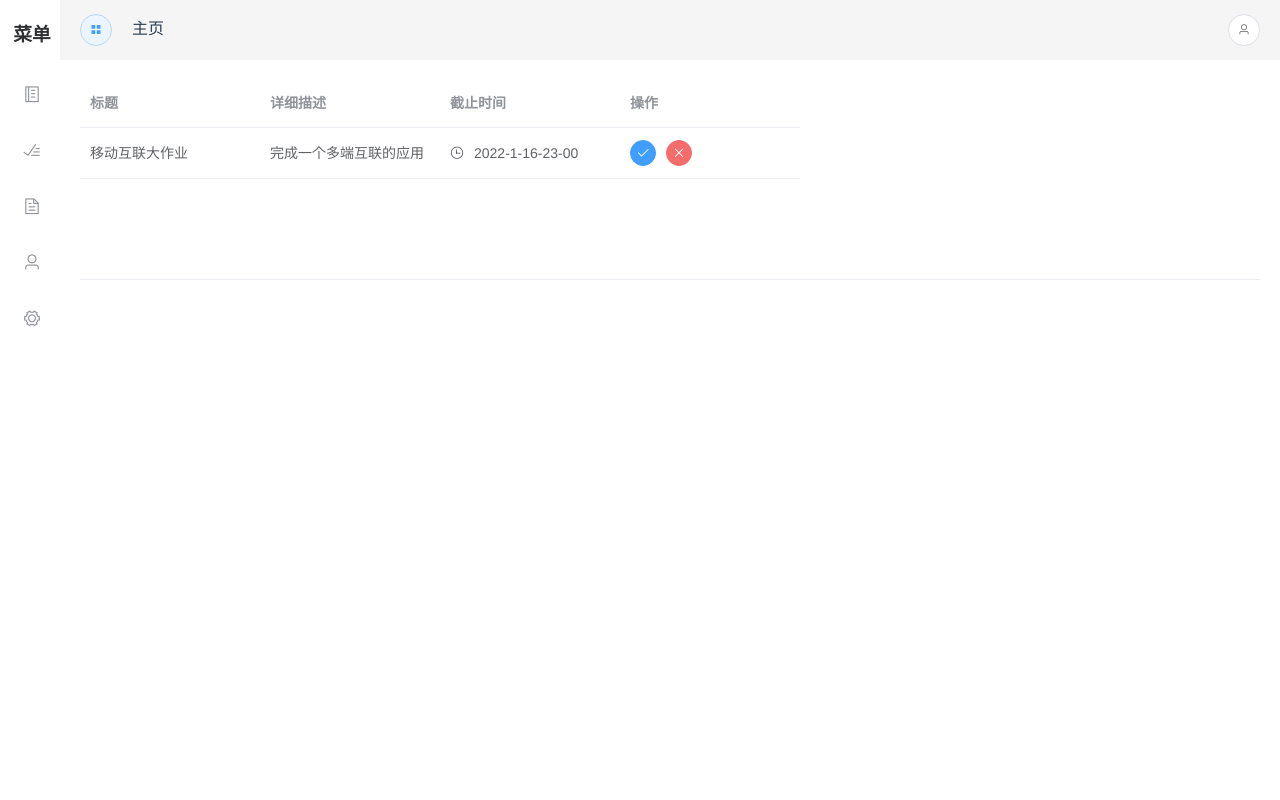
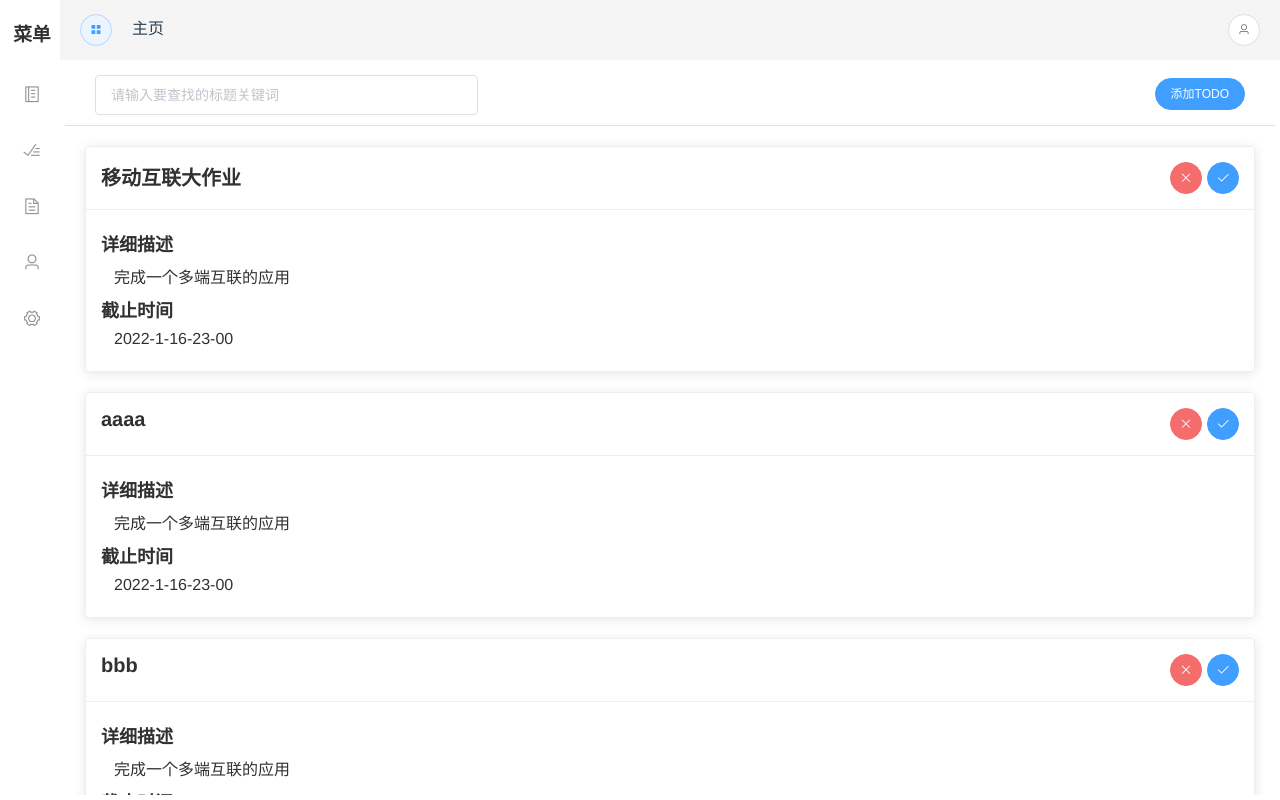
Before and after one commit to zhou886/Dandelion_Todo, a Vue app: page /setting in a window 1280 px wide. Both pictures are taken after a click on the item 32 px from the left and 92 px from the top of the page. Built offline with nearby package versions, Linux system fonts and the light colour scheme.

Commit message:
Complete MainDoneComponent and MainUndoneComponent

```diff
--- a/src/App.vue
+++ b/src/App.vue
@@ -11,6 +11,7 @@
   -moz-osx-font-smoothing: grayscale;
   text-align: center;
   color: #2c3e50;
+  overflow: hidden;
 }
 
 html,
@@ -18,7 +19,6 @@ body,
 #app {
   margin: 0;
   padding: 0;
-  overflow: hidden;
   height: 100%;
 }
 </style>
--- a/src/components/MainDoneComponent.vue
+++ b/src/components/MainDoneComponent.vue
@@ -1,33 +1,127 @@
 <template>
   <div class="done">
-    <el-table stripe height="200" :data="doneList">
-      <el-table-column prop="title" label="标题" width="180"></el-table-column>
-      <el-table-column
-        prop="description"
-        label="详细描述"
-        width="180"
-      ></el-table-column>
-      <el-table-column  label="截止时间" width="180">
-        <template slot-scope="scope">
-          <i class="el-icon-time"></i>
-          <span style="margin-left: 10px">{{ scope.row.deadline }}</span>
-        </template>
-      </el-table-column>
-      <el-table-column  label="完成时间" width="180">
-        <template slot-scope="scope">
-          <i class="el-icon-time"></i>
-          <span style="margin-left: 10px">{{ scope.row.completeAt }}</span>
-        </template>
-      </el-table-column>
-    </el-table>
+    <el-container>
+      <el-header>
+        <el-col :xs="24" :span="8">
+          <el-input
+            v-model="search"
+            placeholder="请输入要查找的标题关键词"
+          ></el-input>
+        </el-col>
+      </el-header>
+      <el-divider></el-divider>
+      <el-main>
+        <el-col>
+          <el-card
+            class="box-card"
+            v-for="(item, index) in doneList"
+            :key="index"
+          >
+            <div slot="header">
+              <el-row>
+                <el-col :xs="12" :span="16">
+                  <span>{{ item.title }}</span>
+                </el-col>
+                <el-col :xs="12" :span="8">
+                  <el-popconfirm
+                    title="确定要删除这条TODO吗?"
+                    confirm-button-text="确定"
+                    cancel-button-text="取消"
+                    @confirm="deleteButtonClick(item)"
+                  >
+                    <el-button
+                      icon="el-icon-close"
+                      type="danger"
+                      round
+                      slot="reference"
+                    ></el-button>
+                  </el-popconfirm>
+                </el-col>
+              </el-row>
+            </div>
+            <div class="discripion">
+              <h3>详细描述</h3>
+              <p v-if="!item.discription">无</p>
+              <p v-else>{{ item.discription }}</p>
+            </div>
+            <div class="deadline">
+              <h3>截止时间</h3>
+              <p>{{ item.deadline }}</p>
+            </div>
+            <div class="completeAt">
+              <h3>完成时间</h3>
+              <p>{{ item.completeAt }}</p>
+            </div>
+          </el-card>
+        </el-col>
+      </el-main>
+    </el-container>
   </div>
 </template>
 
 <style lang="scss" scoped>
-.done{
-  .el-table{
-    display:flow-root;
+.done {
+  height: 100%;
+  .el-container,
+  .el-main {
+    height: 100%;
+    overflow-y: auto;
+    padding: 0px;
+    margin: 0px;
   }
+  .el-header {
+    height: 50px;
+    .el-input {
+      margin-top: 10px;
+      float: left;
+    }
+  }
+  .el-divider {
+    margin: 0px;
+  }
+}
+
+.el-main {
+  .box-card {
+    .el-button {
+      padding: 8px;
+      float: right;
+      margin-right: 10px;
+    }
+  }
+}
+
+/deep/ .el-card__header {
+  padding: 15px;
+}
+/deep/ .el-card__body {
+  padding: 15px;
+}
+.clearfix:before,
+.clearfix:after {
+  display: table;
+  content: '';
+}
+.clearfix:after {
+  clear: both;
+}
+.box-card {
+  margin: 20px;
+  text-align: left;
+}
+span {
+  font-size: 20px;
+  font-weight: 900;
+}
+h3 {
+  margin: 5px;
+  margin-left: 0px;
+  font-size: 18px;
+}
+p {
+  font-size: 16px;
+  margin: 8px;
+  padding-left: 5px;
 }
 </style>
 
@@ -35,15 +129,26 @@
 export default {
   data () {
     return {
+      search: ''
     }
   },
   methods: {
+    deleteButtonClick (item) {
+      this.$store.commit('removeDoneEntity', item)
+    }
   },
   computed: {
     doneList () {
       // 向拉取doneList的数据
       // 然后用this.$store.commit('addDoneEntity, doneEntity')加到vuex里面
-      return this.$store.state.doneRepository.doneList
+      const tmpList = this.$store.state.doneRepository.doneList
+      if (this.search) {
+        return tmpList.filter((item) => {
+          return item.title.includes(this.search)
+        })
+      } else {
+        return tmpList
+      }
     }
   }
 }
--- a/src/components/MainSettingComponent.vue
+++ b/src/components/MainSettingComponent.vue
@@ -1,5 +1,37 @@
 <template>
-    <div class="setting">
-        设置界面
-    </div>
+  <div class="setting">
+    <el-row :gutter="10">
+      <el-col :xs="8" :sm="6" :md="4" :lg="3" :xl="1">
+        <div class="grid-content bg-purple"></div>
+      </el-col>
+      <el-col :xs="4" :sm="6" :md="8" :lg="9" :xl="11">
+        <div class="grid-content bg-purple-light"></div>
+      </el-col>
+      <el-col :xs="4" :sm="6" :md="8" :lg="9" :xl="11">
+        <div class="grid-content bg-purple"></div>
+      </el-col>
+      <el-col :xs="8" :sm="6" :md="4" :lg="3" :xl="1">
+        <div class="grid-content bg-purple-light"></div>
+      </el-col>
+    </el-row>
+  </div>
 </template>
+
+<style>
+.el-col {
+  border-radius: 4px;
+}
+.bg-purple-dark {
+  background: #99a9bf;
+}
+.bg-purple {
+  background: #d3dce6;
+}
+.bg-purple-light {
+  background: #e5e9f2;
+}
+.grid-content {
+  border-radius: 4px;
+  min-height: 36px;
+}
+</style>
--- a/src/components/MainUndoneComponent.vue
+++ b/src/components/MainUndoneComponent.vue
@@ -1,58 +1,219 @@
 <template>
-  <div class="done">
-    <el-table stripe height="200" :data="todoList">
-      <el-table-column prop="title" label="标题" width="180"></el-table-column>
-      <el-table-column
-        prop="description"
-        label="详细描述"
-        width="180"
-      ></el-table-column>
-      <el-table-column label="截止时间" width="180">
-        <template slot-scope="scope">
-          <i class="el-icon-time"></i>
-          <span style="margin-left: 10px">{{ scope.row.deadline }}</span>
-        </template>
-      </el-table-column>
-      <el-table-column label="操作" width="180">
-        <template slot-scope="scope">
+  <div class="undone">
+    <el-container>
+      <el-header>
+        <div class="addTodoArea">
+          <el-row>
+            <el-col :span="8" :xs="14">
+              <el-input
+                v-model="search"
+                placeholder="请输入要查找的标题关键词"
+              ></el-input>
+            </el-col>
+            <el-col :span="16" :xs="10">
               <el-button
-            class="elbutton"
+                type="primary"
+                round
+                size="small"
+                @click="dialogVisible = true"
+                class="btnAdd"
+              >
+                添加TODO
+              </el-button>
+              <el-dialog
+                title="添加TODO"
+                :visible.sync="dialogVisible"
+                width="40%"
+                :before-close="handleClose"
+              >
+                <el-row>
+                  <el-input
+                    class="todoInput"
+                    v-model="todoTitle"
+                    placeholder="TODO标题"
+                  ></el-input>
+                </el-row>
+                <el-row>
+                  <el-input
+                    class="todoInput"
+                    v-model="todoDescription"
+                    placeholder="TODO详细描述"
+                    type="textarea"
+                    :autosize="{ minRows: 1, maxRows: 4 }"
+                  ></el-input>
+                </el-row>
+                <span slot="footer" class="dialog-footer">
+                  <el-button @click="dialogVisible = false" round>
+                    取 消
+                  </el-button>
+                  <el-button
+                    type="primary"
+                    @click="dialogVisible = false"
+                    round
+                  >
+                    确 定
+                  </el-button>
+                </span>
+              </el-dialog>
+            </el-col>
+          </el-row>
+        </div>
+      </el-header>
+      <el-divider></el-divider>
+      <el-main>
+        <div class="todoList">
+          <el-col>
+            <el-card
+              class="box-card"
+              v-for="(item, index) in todoList"
+              :key="index"
+            >
+              <div slot="header" class="clearfix">
+                <el-row>
+                  <el-col :xs="12" :span="16">
+                    <span>{{ item.title }}</span>
+                  </el-col>
+                  <el-col :xs="12" :span="8">
+                    <el-button
                       icon="el-icon-check"
                       type="primary"
                       round
-            @click="finishButtonClick(scope.row)"
+                      @click="finishButtonClick(item)"
                     ></el-button>
+                    <el-popconfirm
+                      title="确定要删除这条TODO吗?"
+                      confirm-button-text="确定"
+                      cancel-button-text="取消"
+                      @confirm="deleteButtonClick(item)"
+                    >
                       <el-button
-            class="elbutton"
                         icon="el-icon-close"
                         type="danger"
                         round
-            @click="deleteButtonClick(scope.row)"
+                        slot="reference"
                       ></el-button>
-        </template>
-      </el-table-column>
-    </el-table>
+                    </el-popconfirm>
+                  </el-col>
+                </el-row>
+              </div>
+              <div class="discription">
+                <h3>详细描述</h3>
+                <p v-if="!item.description">无</p>
+                <p v-else>{{ item.description }}</p>
+              </div>
+              <div class="deadline">
+                <h3>截止时间</h3>
+                <p>{{ item.deadline }}</p>
+              </div>
+            </el-card>
+          </el-col>
+        </div>
+      </el-main>
+    </el-container>
   </div>
 </template>
 
 <style lang="scss" scoped>
-.done {
-  .el-table {
-    display: flow-root;
+.undone {
+  height: 100%;
+  .el-container,
+  .el-main {
+    height: 100%;
+    overflow-y: auto;
+    padding: 0px;
+    margin: 0px;
+  }
+  .el-header {
+    height: 50px;
+    .el-row {
+      margin: 10px;
+      .el-button {
+        margin-top: 3px;
+      }
+    }
+  }
+  .el-divider {
+    margin: 0px;
   }
 }
 
-.elbutton {
-  padding: 5px 5px;
+.addTodoArea {
+  .todoInput {
+    margin: 5px;
+  }
+  .btnAdd {
+    margin: 0px;
+    float: right;
+  }
+  .dialog-footer {
+    .el-button {
+      padding: 12px;
+      float: right;
+      margin-top: -30px;
+    }
+  }
+}
+
+.todoList {
+  /deep/ .el-card__header {
+    padding: 15px;
+  }
+  /deep/ .el-card__body {
+    padding: 15px;
+  }
+  .clearfix:before,
+  .clearfix:after {
+    display: table;
+    content: '';
+  }
+  .clearfix:after {
+    clear: both;
+  }
+  .box-card {
+    margin: 20px;
+    text-align: left;
+  }
+  .el-button {
+    padding: 8px;
+    margin-left: 5px;
+    float: right;
+  }
+  span {
+    font-size: 20px;
+    font-weight: 900;
+  }
+  h3 {
+    margin: 5px;
+    margin-left: 0px;
+    font-size: 18px;
+  }
+  p {
+    font-size: 16px;
+    margin: 8px;
+    padding-left: 5px;
+  }
 }
 </style>
 
 <script>
 export default {
   data () {
-    return {}
+    return {
+      search: '',
+      dialogVisible: false,
+      todoTitle: '',
+      todoDescription: '',
+      todoDeadline: ''
+    }
   },
   methods: {
+    handleClose (done) {
+      this.$confirm('确认关闭？')
+        .then((_) => {
+          done()
+        })
+        .catch((_) => {})
+    },
     finishButtonClick (todoEntity) {
       // TODO完成，向服务器发送完成时间
       const d = new Date()
@@ -78,8 +239,15 @@ export default {
   computed: {
     todoList () {
       // 向拉取TODOList的数据
-      // 然后用this.$store.commit('addTodoEntity, todoEntity')加到vuex里面
-      return this.$store.state.undoneRepository.todoList
+      // 然后用this.$store.commit('addTodoEntity', todoEntity)加到vuex里面
+      const tmpList = this.$store.state.undoneRepository.todoList
+      if (this.search) {
+        return tmpList.filter((item) => {
+          return item.title.includes(this.search)
+        })
+      } else {
+        return tmpList
+      }
     }
   }
 }
--- a/src/store/undoneRepository.js
+++ b/src/store/undoneRepository.js
@@ -4,6 +4,18 @@ export default {
       // 举个数据格式的例子
       {
         title: '移动互联大作业',
+        description: '完成一个多端互联的应用',
+        deadline: '2022-1-16-23-00',
+        todoId: 1
+      },
+      {
+        title: 'aaaa',
+        description: '完成一个多端互联的应用',
+        deadline: '2022-1-16-23-00',
+        todoId: 1
+      },
+      {
+        title: 'bbb',
         description: '完成一个多端互联的应用',
         deadline: '2022-1-16-23-00',
         todoId: 1
--- a/src/views/Home.vue
+++ b/src/views/Home.vue
@@ -11,16 +11,34 @@
 </template>
 
 <style lang="scss" scoped>
-html,
-body,
-#app,
+.home,
 .el-container {
   height: 100%;
+  overflow: hidden;
 }
 
 .el-header {
+  position: relative;
+  height: 60px;
+  background-color: whitesmoke;
+  overflow: hidden;
+}
+
+.el-aside {
+  overflow: hidden;
+  position: relative;
+  left: 0;
+  top: 0;
+}
+.el-main {
+  overflow: hidden;
+  position: relative;
+  padding: 5px;
+  margin: 0px;
+  right: 0;
+  top: 0;
+  bottom: 0;
   height: 100%;
-  background-color: whitesmoke;
 }
 </style>
 
```
Also changed, not shown: src/store/doneRepository.js (+8 -0 lines). Lines whose indentation alone changed are shown as unchanged.
